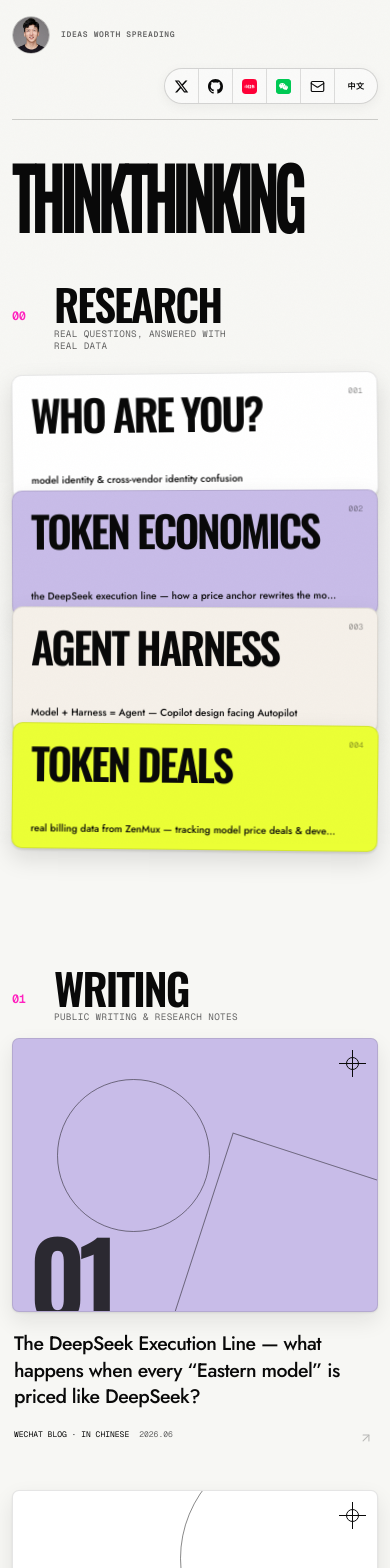
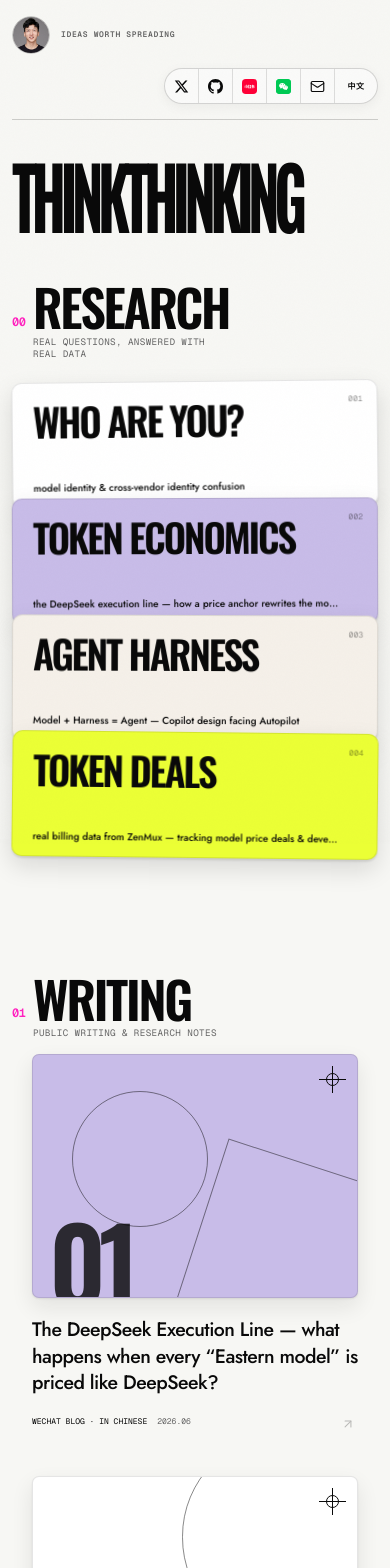
Before and after one commit to thinkthinking/thinkthinking, a Next.js app: page /en in a window 390 px wide. Shown: the top 1568 px of the page. Built offline with nearby package versions, Linux system fonts and the light colour scheme.

Commit message:
feat: enhance logo handling and layout consistency with scale adjustments

```diff
--- a/src/app/[locale]/page.tsx
+++ b/src/app/[locale]/page.tsx
@@ -11,7 +11,12 @@ interface EntryDef {
   href: string | null;
   color: string;
   ink?: "light" | "dark";
-  logo?: { src: string; alt: string; href?: string };
+  // `scale` optically balances each mark: the logos are a mix of bare wordmarks
+  // (CATL fills its whole box) and icon + two-line lockups (Ant Group, Baidu,
+  // whose glyphs are small at any given box height). Normalising box height
+  // alone makes the wordmarks read far larger, so each mark carries a factor
+  // derived from its ink area — see --logo-scale in globals.css.
+  logo?: { src: string; alt: string; href?: string; scale?: number };
 }
 
 const RESEARCH: EntryDef[] = [
@@ -52,7 +57,12 @@ const WORK: EntryDef[] = [
     tKey: "zenmux",
     href: "https://zenmux.ai",
     color: "var(--rare-mint)",
-    logo: { src: "/company-logo/zenmux.png", alt: "ZenMux", href: "https://zenmux.ai" },
+    logo: {
+      src: "/company-logo/zenmux.png",
+      alt: "ZenMux",
+      href: "https://zenmux.ai",
+      scale: 0.98,
+    },
   },
   {
     id: "tbox",
@@ -64,6 +74,7 @@ const WORK: EntryDef[] = [
       src: "/company-logo/antgroup.png",
       alt: "Ant Group",
       href: "https://www.antgroup.com",
+      scale: 1.06,
     },
   },
   {
@@ -72,7 +83,7 @@ const WORK: EntryDef[] = [
     tKey: "agentos",
     href: "https://mp.weixin.qq.com/s/pbCg1KOXK63U9QY28yXpsw",
     color: "var(--rare-lilac)",
-    logo: { src: "/company-logo/agentos.png", alt: "AgentOS" },
+    logo: { src: "/company-logo/agentos.png", alt: "AgentOS", scale: 1 },
   },
   {
     id: "baidu",
@@ -84,15 +95,21 @@ const WORK: EntryDef[] = [
       src: "/company-logo/baidu.png",
       alt: "Baidu",
       href: "https://www.baidu.com",
+      scale: 1.03,
     },
   },
   {
     id: "catl",
     display: "CATL",
     tKey: "catl",
-    href: null,
+    href: "https://www.catl.com/en/",
     color: "var(--rare-coral)",
-    logo: { src: "/company-logo/catl.svg", alt: "CATL", href: "https://www.catl.com" },
+    logo: {
+      src: "/company-logo/catl.svg",
+      alt: "CATL",
+      href: "https://www.catl.com/en/",
+      scale: 0.88,
+    },
   },
 ];
 
@@ -338,19 +355,25 @@ export default async function Home({
                   <p>{tWork(`${item.tKey}.note`)}</p>
                 </div>
                 <div className="rare-work-story">
-                  <p className="rare-work-meta">{tWork(`${item.tKey}.meta`)}</p>
+                  {/* Role/date and the company mark share the top row of the story
+                      column, so the mark keeps its flush-right edge without
+                      overlapping the body copy below it. */}
+                  <div className="rare-work-storyhead">
+                    <p className="rare-work-meta">{tWork(`${item.tKey}.meta`)}</p>
+                    {item.logo ? (
+                      <span
+                        className="rare-work-logo"
+                        style={
+                          { "--logo-scale": item.logo.scale ?? 1 } as React.CSSProperties
+                        }
+                      >
+                        <Image src={item.logo.src} alt={item.logo.alt} width={220} height={52} />
+                      </span>
+                    ) : null}
+                  </div>
                   <p>{tWork(`${item.tKey}.body`)}</p>
                   <p className="rare-work-fact">{tWork(`${item.tKey}.fact`)}</p>
                 </div>
-                {item.logo ? (
-                  <Image
-                    src={item.logo.src}
-                    alt={item.logo.alt}
-                    width={220}
-                    height={52}
-                    className="rare-work-logo"
-                  />
-                ) : null}
                 {item.href ? <ArrowUpRight /> : null}
               </li>
             ))}
--- a/src/app/globals.css
+++ b/src/app/globals.css
@@ -19,6 +19,10 @@
   --rare-pink: #ff23bf;
   --rare-border: rgb(9 9 9 / 10%);
   --rare-shadow: 0 2px 2px rgb(18 18 18 / 10%), 0 10px 24px rgb(18 18 18 / 13%);
+  /* One horizontal inset shared by every card interior AND by the section
+     headings, so section titles and card titles sit on a single left edge.
+     The section index number lives in the gutter this inset creates. */
+  --rare-card-inset: 28px;
 }
 
 * {
@@ -407,7 +411,7 @@ input {
   align-items: center;
   width: 100%;
   height: 100%;
-  padding: 22px 28px;
+  padding: 22px var(--rare-card-inset);
   border-radius: inherit;
   outline: none;
 }
@@ -481,11 +485,14 @@ input {
   padding-top: clamp(120px, 18vw, 220px);
 }
 
+/* Column 1 is the card inset plus the card's 1px border, so the h2 lands on
+   exactly the same left edge as the card titles below it, and the index number
+   hangs in the gutter that inset creates. */
 .rare-section-heading {
   display: grid;
-  grid-template-columns: 52px 1fr 1fr;
+  grid-template-columns: calc(var(--rare-card-inset) + 1px) minmax(0, 1fr) minmax(0, 1fr);
   align-items: end;
-  gap: 18px;
+  column-gap: 0;
   padding-bottom: 14px;
   font-family: var(--font-geist-mono), monospace;
   text-transform: uppercase;
@@ -536,10 +543,14 @@ input {
   font-variant-numeric: tabular-nums;
 }
 
+/* Inset symmetrically so this section's titles start on the same left edge as
+   the card sections, whose type is inset by the card padding. Without it the
+   Writing column ran flush to the shell while every other title sat 28px in. */
 .rare-writing-list {
   display: grid;
   grid-template-columns: repeat(3, minmax(0, 1fr));
   gap: clamp(24px, 3.6vw, 42px);
+  padding-inline: var(--rare-card-inset);
 }
 
 .rare-writing-card {
@@ -680,7 +691,7 @@ input {
   display: flex;
   flex: 1;
   flex-direction: column;
-  padding: 18px 2px 0;
+  padding: 18px 0 0;
 }
 
 .rare-writing-card h3 {
@@ -735,9 +746,9 @@ input {
   display: grid;
   grid-template-columns: minmax(0, 0.88fr) minmax(280px, 1.12fr);
   gap: clamp(28px, 5vw, 64px);
-  min-height: 235px;
+  min-height: 178px;
   margin-top: -7px;
-  padding: 28px 34px;
+  padding: 26px var(--rare-card-inset) 28px;
   border: 1px solid var(--rare-border);
   border-radius: 10px;
   background: var(--card-color);
@@ -765,24 +776,38 @@ input {
   outline: none;
 }
 
+/* The arrow is deliberately excluded here: it is absolutely positioned above,
+   and re-declaring position:relative at equal specificity would win by order,
+   turning it into an in-flow grid item — which added a phantom row (plus the
+   64px row gap) to the bottom of every linked card and pushed its story block
+   out of alignment with the cards that have no arrow. */
 .rare-work-heading,
 .rare-work-story,
 .rare-work-logo,
-.rare-work-number,
-.rare-work-card > .rare-arrow {
+.rare-work-number {
   position: relative;
   z-index: 3;
   pointer-events: none;
 }
 
+.rare-work-card > .rare-arrow {
+  z-index: 3;
+  pointer-events: none;
+}
+
+/* Product names sit one clear step below the section masthead (which runs
+   clamp(2.7rem, 6vw, 5.4rem)) so the hierarchy reads section > product. The
+   ceiling is set by the longest name — PADDLEPADDLE, 12 wide glyphs — which
+   has to fit the 0.88fr column without spilling into the story text. */
 .rare-work-heading h3 {
   margin: 0;
   font-family: var(--font-oswald), var(--font-noto-sans-sc), sans-serif;
-  font-size: clamp(2.5rem, 6vw, 5rem);
+  font-size: clamp(2.05rem, 3.9vw, 3.4rem);
   font-weight: 600;
-  line-height: 0.88;
-  letter-spacing: -0.055em;
+  line-height: 0.92;
+  letter-spacing: -0.045em;
   text-wrap: balance;
+  overflow-wrap: break-word;
 }
 
 .rare-work-heading p {
@@ -793,9 +818,15 @@ input {
   text-transform: uppercase;
 }
 
+/* Top-aligned so the meta line starts level with the product name in every
+   card. Bottom-aligning made each card's story float to whatever height its
+   own body text produced, so no two cards agreed on a horizontal. The offset
+   pulls the small meta line's cap height up onto the big name's cap height —
+   the two are set at very different sizes, so matching line boxes would still
+   look misaligned to the eye. */
 .rare-work-story {
-  align-self: end;
-  padding-bottom: 2px;
+  align-self: start;
+  margin-top: -13px;
   font-size: 12px;
   line-height: 1.6;
 }
@@ -812,19 +843,45 @@ input {
   text-transform: uppercase;
 }
 
+.rare-work-meta {
+  margin-bottom: 0 !important;
+}
+
 .rare-work-fact {
   margin-bottom: 0 !important;
   color: rgb(9 9 9 / 58%);
 }
 
+/* Role/date on the left, company mark hard right, sharing one baseline row. */
+.rare-work-storyhead {
+  display: flex;
+  align-items: center;
+  justify-content: space-between;
+  gap: 16px;
+  margin-bottom: 12px;
+  min-height: 20px;
+}
+
+/* One shared box for every company mark. Constraining BOTH axes is what makes
+   the set consistent: sizing on height alone let the wide bare wordmarks (CATL,
+   aspect 4.8) run much longer and heavier than the icon + two-line lockups
+   (Ant Group / Baidu, aspect 3.0). --logo-scale then trims each mark to equal
+   optical weight; object-fit keeps every aspect ratio intact. */
 .rare-work-logo {
-  position: absolute;
-  top: 28px;
-  right: 34px;
-  width: auto;
-  height: 18px;
+  display: flex;
+  flex: 0 0 auto;
+  align-items: center;
+  justify-content: flex-end;
+  width: calc(76px * var(--logo-scale, 1));
+  height: calc(19px * var(--logo-scale, 1));
+  opacity: 0.7;
+}
+
+.rare-work-logo img {
+  width: 100%;
+  height: 100%;
   object-fit: contain;
-  opacity: 0.7;
+  object-position: right center;
 }
 
 .rare-work-number {
@@ -867,7 +924,7 @@ input {
   width: 100%;
   height: 100%;
   min-height: 126px;
-  padding: 22px 26px;
+  padding: 22px var(--rare-card-inset);
   outline: none;
 }
 
@@ -1051,6 +1108,12 @@ html[data-rarity="4"] .rare-footer-wordmark {
 }
 
 @media (max-width: 760px) {
+  :root {
+    /* Tighter gutter on small screens, still shared by cards and headings so
+       the single left edge survives the breakpoint. */
+    --rare-card-inset: 20px;
+  }
+
   .rare-shell {
     width: min(100% - 24px, 620px);
   }
@@ -1105,20 +1168,20 @@ html[data-rarity="4"] .rare-footer-wordmark {
 
   .rare-stack-card a {
     display: block;
-    padding: 20px 18px;
+    padding: 20px var(--rare-card-inset);
   }
 
   .rare-card-title {
     display: block;
     max-width: calc(100% - 35px);
-    font-size: clamp(2.15rem, 11vw, 3.25rem);
+    font-size: clamp(2rem, 10vw, 2.9rem);
   }
 
   .rare-card-copy {
     position: absolute;
     right: 15px;
     bottom: 13px;
-    left: 18px;
+    left: var(--rare-card-inset);
     display: block;
     overflow: hidden;
     padding: 0 24px 0 0;
@@ -1136,14 +1199,21 @@ html[data-rarity="4"] .rare-footer-wordmark {
   }
 
   .rare-section-heading {
-    grid-template-columns: 32px 1fr;
-    gap: 10px;
+    grid-template-columns: calc(var(--rare-card-inset) + 1px) minmax(0, 1fr);
+    column-gap: 0;
+  }
+
+  /* Section masthead stays the largest type on the page at every width — the
+     card titles below scale up on narrow screens (single column), so without
+     this they would overtake the h2 and invert the hierarchy. */
+  .rare-section-heading h2 {
+    font-size: clamp(3.1rem, 13vw, 4.2rem);
   }
 
   .rare-section-heading p {
     grid-column: 2;
     justify-self: start;
-    margin-top: -4px;
+    margin-top: 8px;
     text-align: left;
   }
 
@@ -1166,19 +1236,21 @@ html[data-rarity="4"] .rare-footer-wordmark {
 
   .rare-work-card {
     grid-template-columns: 1fr;
-    gap: 36px;
-    min-height: 320px;
-    padding: 28px 20px 24px;
+    gap: 22px;
+    min-height: 0;
+    padding: 26px var(--rare-card-inset) 24px;
+  }
+
+  /* Single column on mobile: the story sits directly under the heading, so the
+     desktop cap-height nudge would pull it into the note line above. */
+  .rare-work-story {
+    margin-top: 0;
+    font-size: 11px;
   }
 
   .rare-work-logo {
-    top: 18px;
-    right: 18px;
-    height: 14px;
-  }
-
-  .rare-work-story {
-    font-size: 11px;
+    width: calc(66px * var(--logo-scale, 1));
+    height: calc(16px * var(--logo-scale, 1));
   }
 
   .rare-source-list {
@@ -1192,7 +1264,7 @@ html[data-rarity="4"] .rare-footer-wordmark {
   }
 
   .rare-source-card a {
-    padding: 22px 20px;
+    padding: 22px var(--rare-card-inset);
   }
 
   .rare-source-copy {
```
Also changed, not shown: 1 other file (tests, documents, lock files or other folders).
